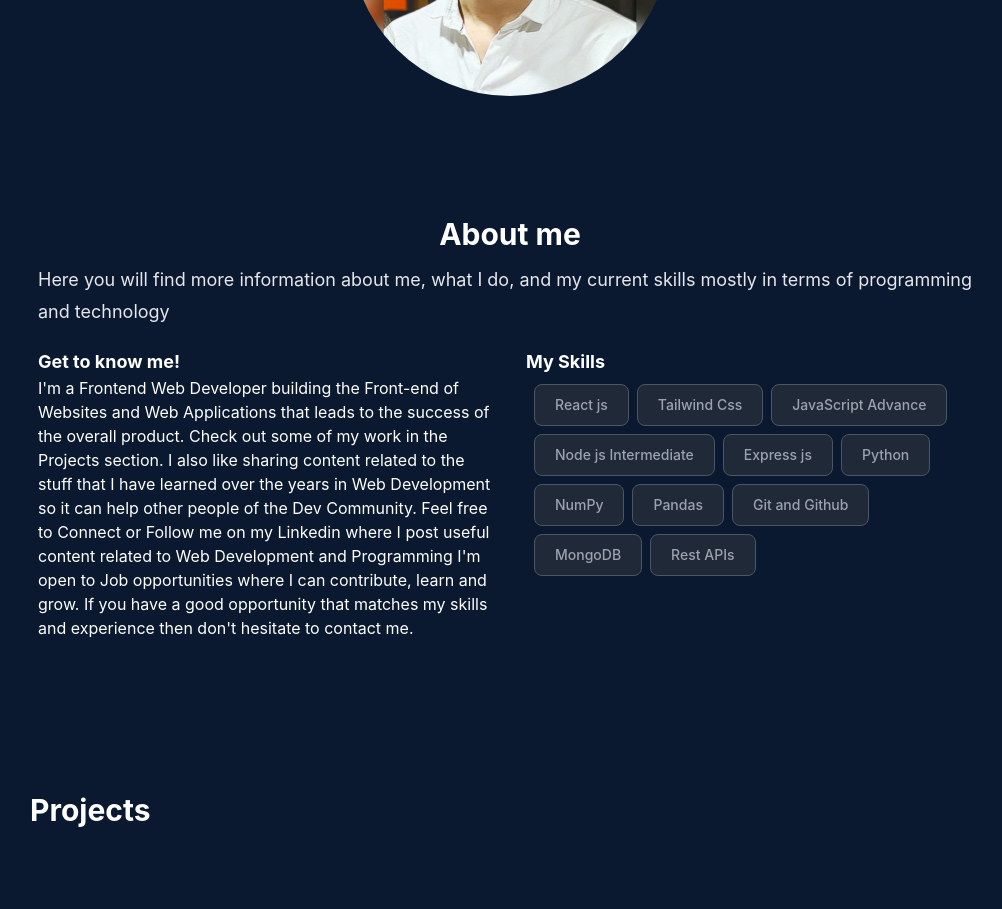
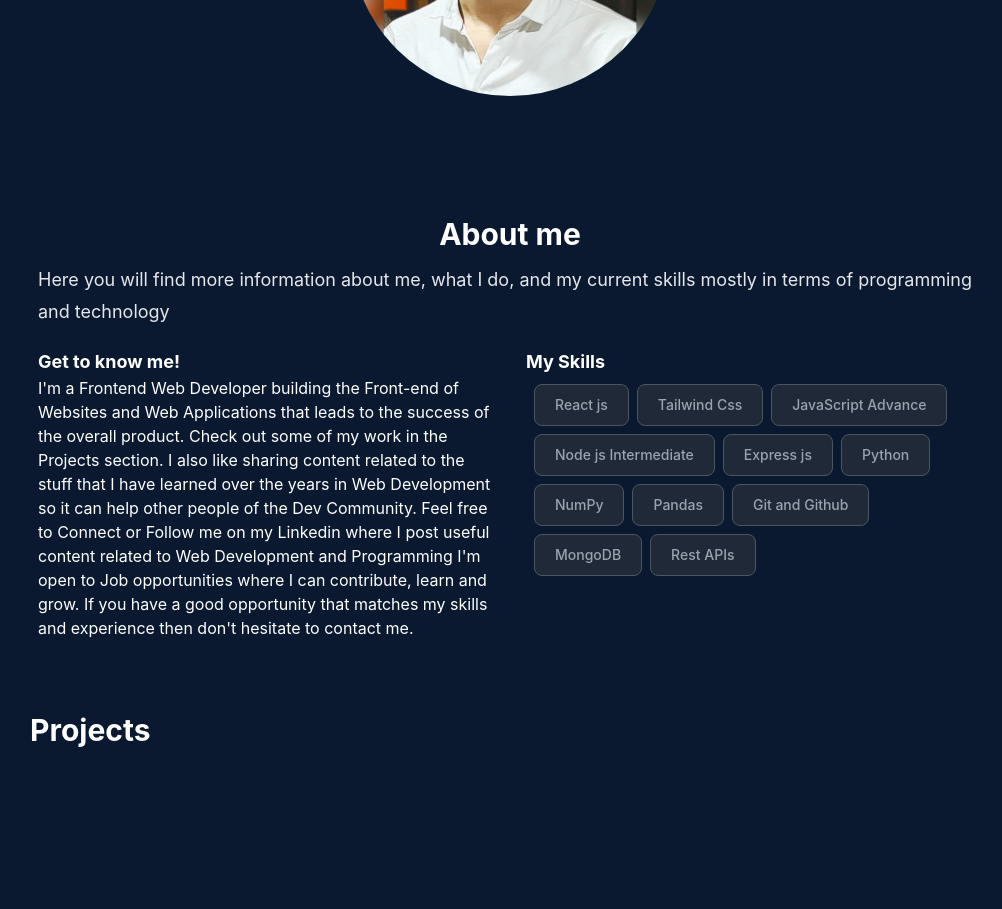
Before and after one commit to aryan-bhokare/portfolio-nextjs, a Next.js app: page / in a window 1280 px wide. Shown: the part 720-1629 px from the top of the page, without its empty margins (130-1132 px from the left). Built offline with nearby package versions, Linux system fonts and the light colour scheme.

Commit message:
fixed padding

```diff
--- a/pages/index.js
+++ b/pages/index.js
@@ -22,7 +22,7 @@ export default function Home() {
         <link rel="icon" href="/favicon.ico" />
       </Head>
       <main className='bg-white px-10 md:px-20 lg:px-40 dark:bg-navy-blue'>
-        <section className='min-h-screen'>
+        <section className='lg:min-h-screen md:min-h-screen'>
 
         <nav className="bg-white border-gray-200 px-2 sm:px-4 py-2.5 rounded dark:bg-navy-blue">
           <div className="container flex flex-wrap items-center justify-between mx-auto">
@@ -71,7 +71,7 @@ export default function Home() {
 
 
         <section id="About" >
-          <div className='py-20'>
+          <div className='pt-20'>
             <h3 className="text-3xl py-1 mt-3 font-bold dark:text-white text-center ">About me</h3>
             <p className="text-lg py-2 pl-2 leading-8 text-gray-800 dark:text-gray-200">
             Here you will find more information about me, what I do, and my current skills mostly in terms of programming and technology
```
